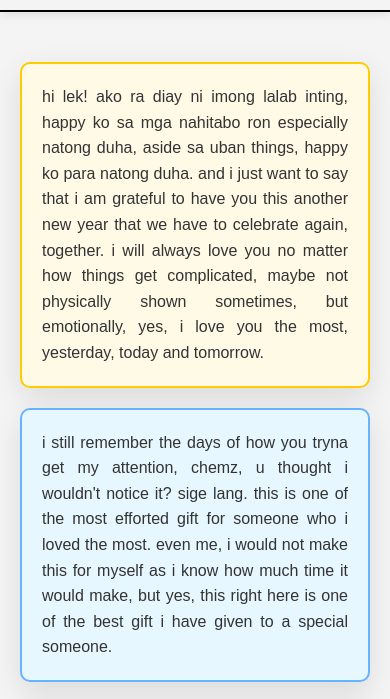
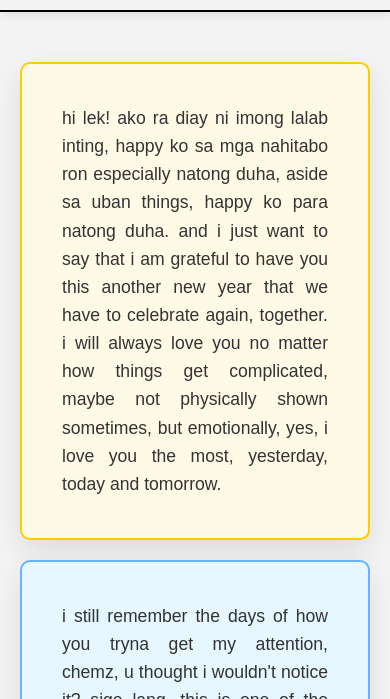
Before and after one commit to Raldevv/forLeksa, a plain HTML site: page notes.html in a window 390 px wide. Shown: the part 58-757 px from the top of the page. Drawn offline with Linux system fonts and the light colour scheme.

Commit message:
Update notes.css

```diff
--- a/notes.css
+++ b/notes.css
@@ -145,21 +145,3 @@ body::-webkit-scrollbar {
     background-color: #FFE6E6; /* Light rose background */
     border-color: #FF6666; /* Rose border */
 }
-
-/* Responsive Styles */
-@media (max-width: 768px) {
-    .container {
-        flex-direction: column; /* Stack boxes vertically */
-        align-items: center;
-    }
-
-    .box-1, .box-2, .box-3, .box-4, .box-5, .box-6, .box-7 {
-        padding: 20px;
-        font-size: 1rem;
-    }
-
-    /* Adjust font size further for smaller devices */
-    body {
-        font-size: 16px;
-    }
-}
```
